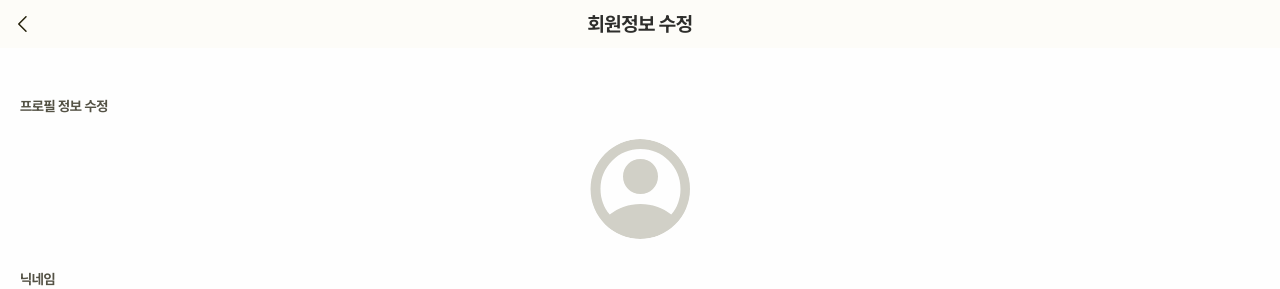
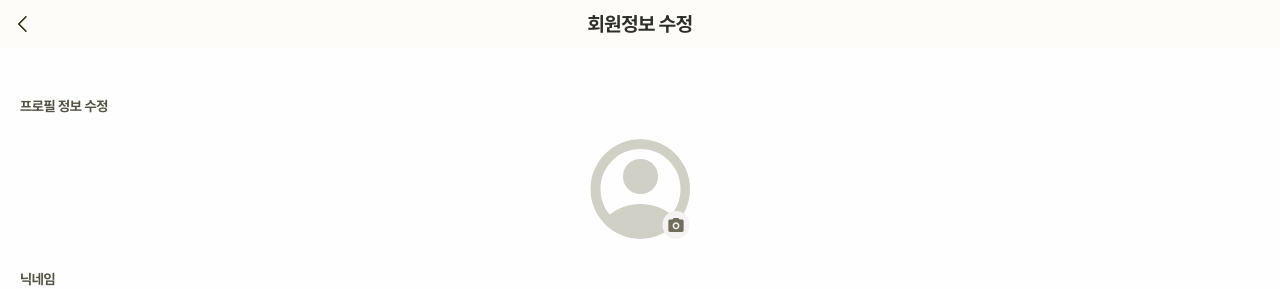
Before and after one commit to ko-chock-chock/frontend, a Next.js app: page /mypage/edit in a window 1280 px wide. Shown: the top 289 px of the page. Built offline with nearby package versions, Linux system fonts and the light colour scheme.

Commit message:
style: 회원정보수정페이지 이미지등록기본img위에 카메라아이콘얹음

```diff
--- a/src/components/MypageEdit/index.tsx
+++ b/src/components/MypageEdit/index.tsx
@@ -212,7 +212,7 @@ export default function ProfileEdit() {
                     onError={handleImageError}
                     className="rounded-full object-cover"
                   />
-                  {(user?.profileImage || tempImageUrl) && (
+                  {/* 조건문 제거하여 항상 카메라 아이콘이 표시되도록 함 */}
                   <div className="absolute right-0 bottom-0 w-7 h-7 flex items-center justify-center">
                     <Image
                       src={CameraIcon}
@@ -221,7 +221,6 @@ export default function ProfileEdit() {
                       height={28}
                     />
                   </div>
-                  )}
                 </button>
                 <input
                   ref={fileInputRef}
```
Lines whose indentation alone changed are shown as unchanged.
